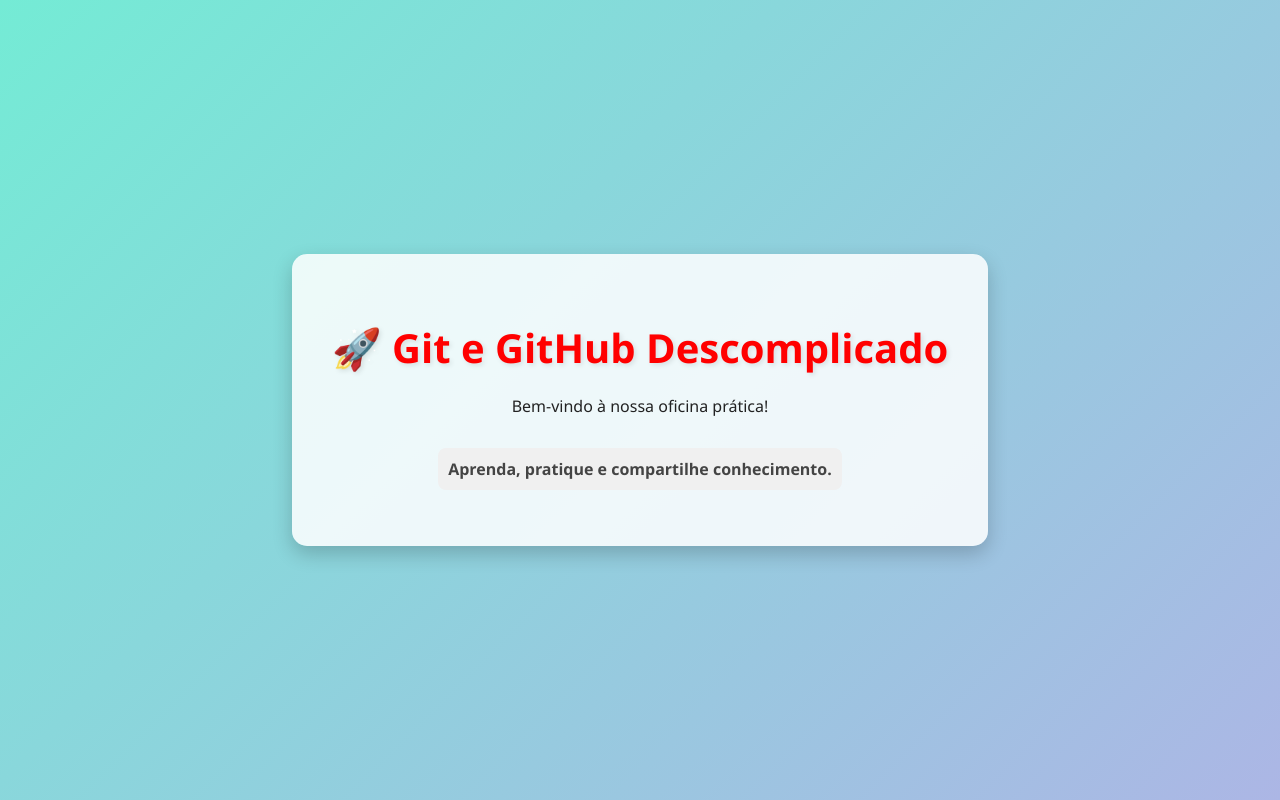
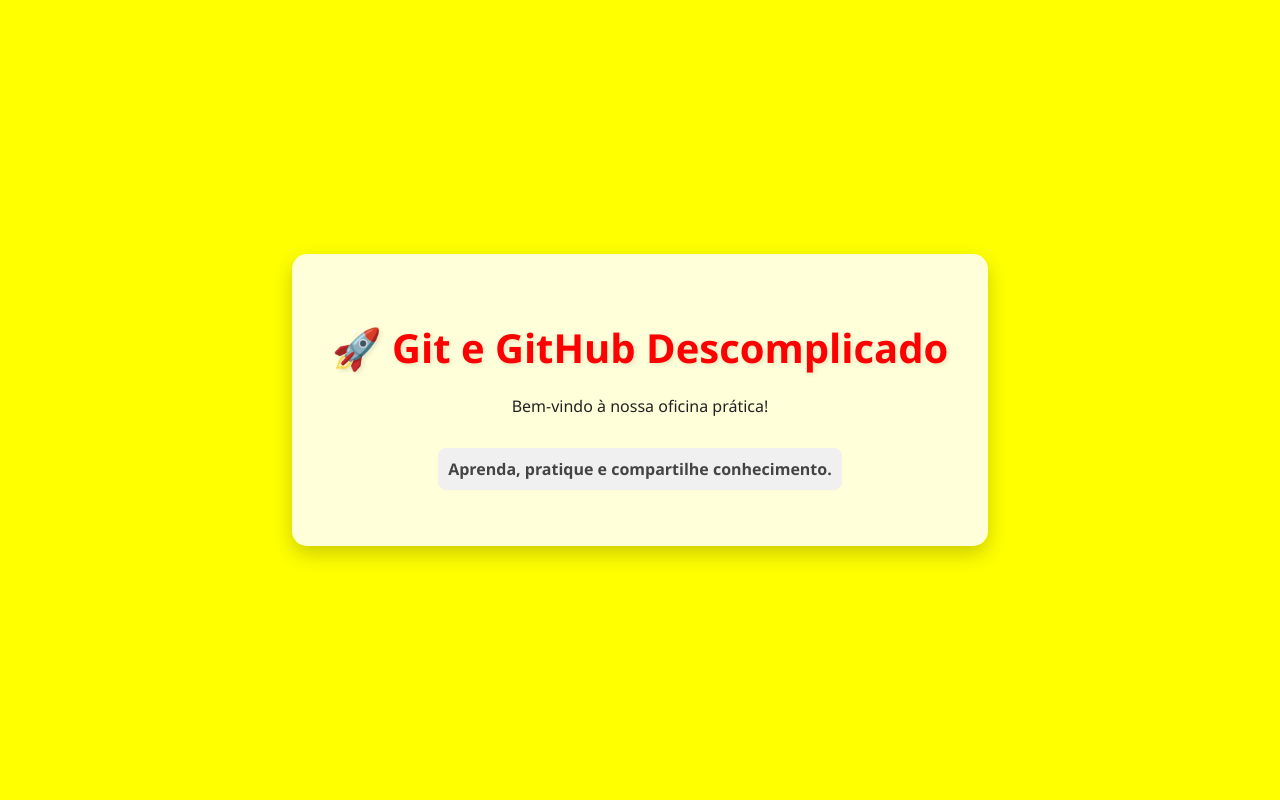
Before and after one commit to Denio-Jesus2005/Git_e_GitHub_Descomplicado, a plain HTML site: page index.html in a window 1280 px wide. Drawn offline with Linux system fonts and the light colour scheme.

Commit message:
Mudar fundo maior

```diff
--- a/style.css
+++ b/style.css
@@ -1,7 +1,7 @@
 body {
   margin: 0;
   font-family: 'Segoe UI', Tahoma, Geneva, Verdana, sans-serif;
-  background: linear-gradient(135deg, #74ebd5 0%, #ACB6E5 100%);
+  background: yellow;
   color: #222;
   text-align: center;
   height: 100vh;
```
